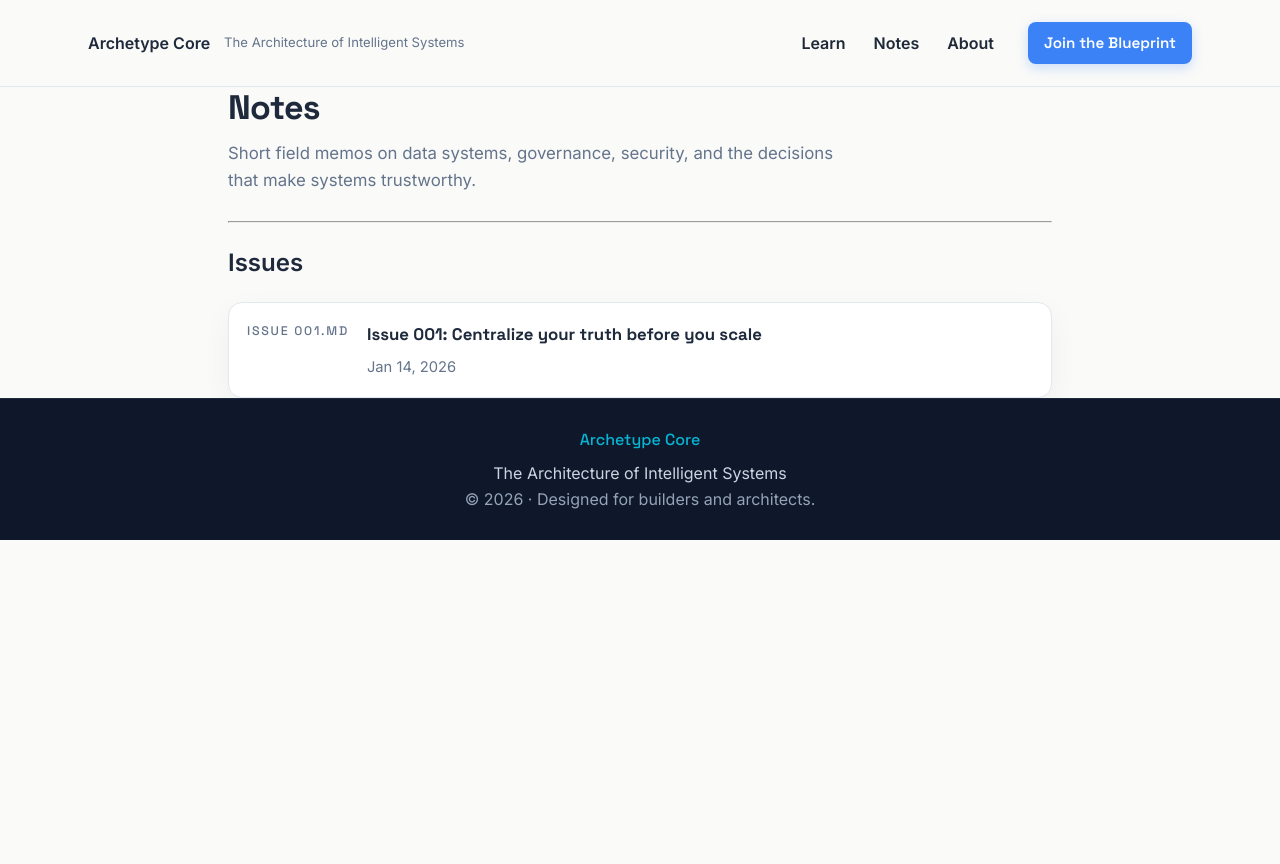
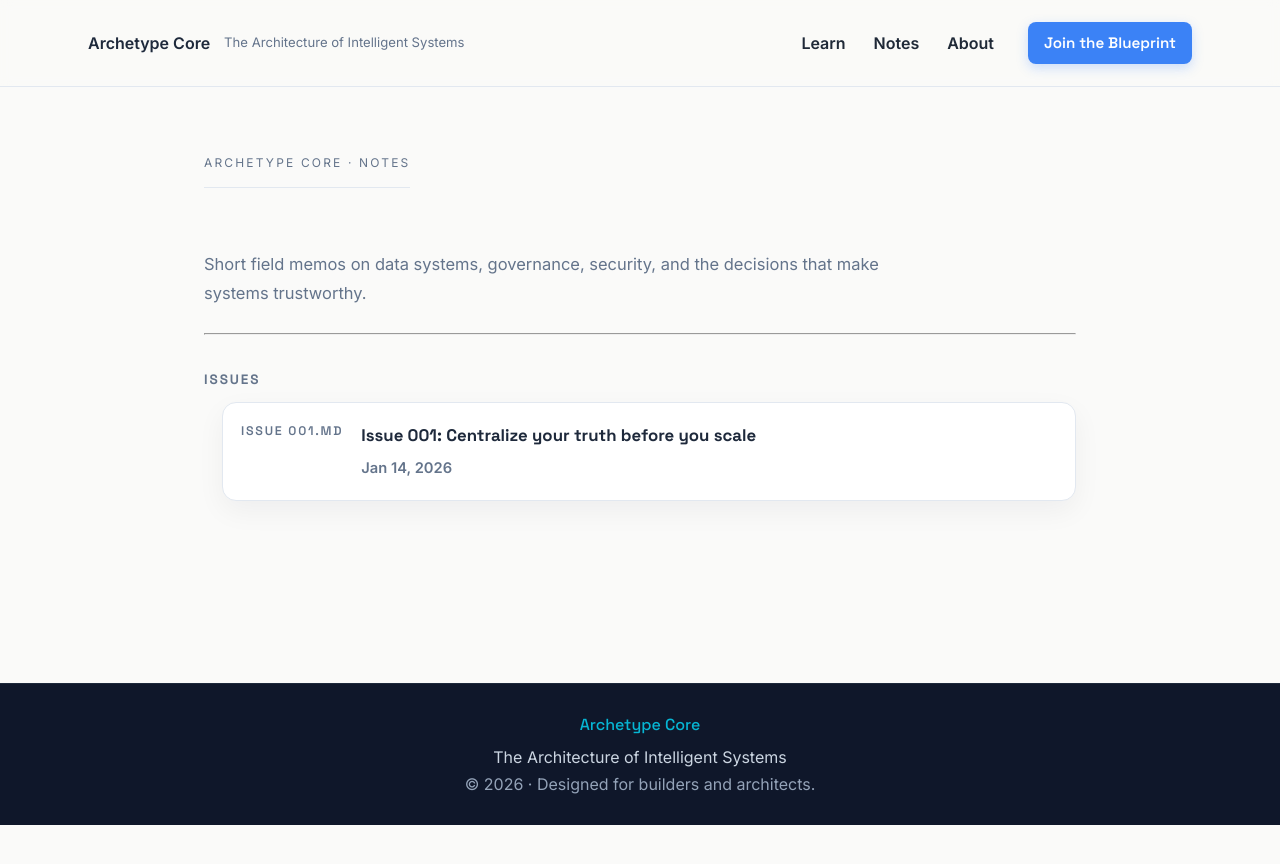
Before and after one commit to marlungu/a-core-page, a Jekyll site: the page built from notes/index.md, in a window 1280 px wide. Shown: the top 864 px of the page. Built offline with Jekyll 4.4.1, drawn with Linux system fonts in a browser that asks for light colours.

Commit message:
notes: standardize on 'Archetype Core · Notes' as single title

```diff
--- a/_layouts/default.html
+++ b/_layouts/default.html
@@ -4,8 +4,8 @@
   <meta charset="utf-8" />
   <meta name="viewport" content="width=device-width, initial-scale=1" />
 
-  <title>{{ page.title }} · Archetype Core</title>
-  <meta name="description" content="{{ page.description | default: 'Designing data, AI, and intelligent systems with clarity and intent.' }}"/>
+  <title>{% if page.title %}{{ page.title }} · {% endif %}Archetype Core</title>
+  <meta name="description" content="{{ page.description | default: site.description | default: 'Designing data, AI, and intelligent systems with clarity and intent.' }}">
 
   <link rel="stylesheet" href="/assets/ac-theme.css">
 </head>
--- a/_layouts/notes.html
+++ b/_layouts/notes.html
@@ -2,9 +2,10 @@
 layout: default
 ---
 
-<section class="notes-shell">
-  <div class="container notes-container">
-    <h1 class="notes-title">{{ page.title }}</h1>
+<div class="notes-wrap">
+  <div class="notes-kicker">Archetype Core · Notes</div>
+
+  <div class="notes-content">
     {{ content }}
   </div>
-</section>
+</div>
--- a/notes/index.md
+++ b/notes/index.md
@@ -1,6 +1,6 @@
 ---
 layout: notes
-title: "Notes"
+title: "Archetype Core · Notes"
 ---
 
 
```
